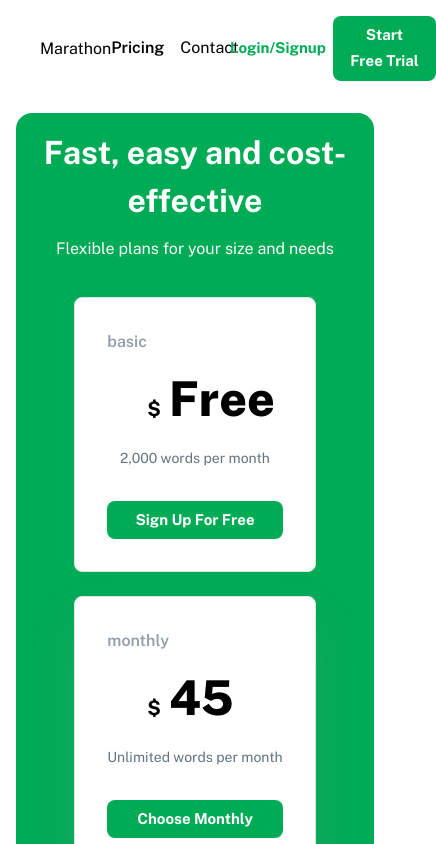
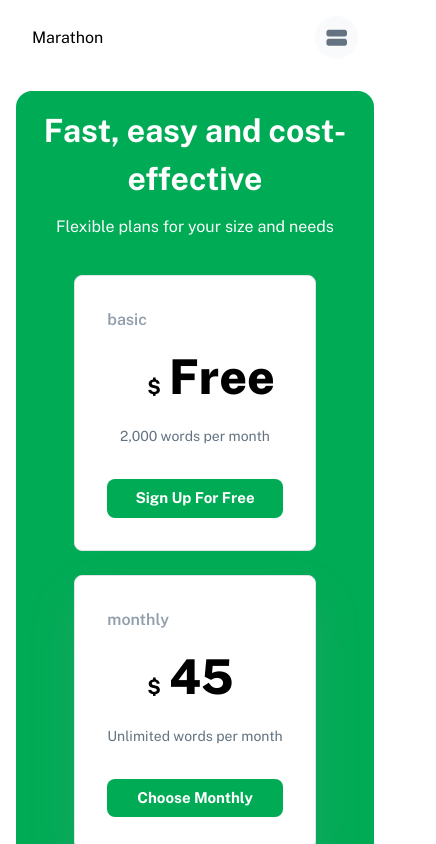
Before and after one commit to dhana0123/marathon, a React (Create React App) app: page /plans in a window 390 px wide. Shown: the top 844 px of the page, 436 px wide, since content can reach past the window. Built offline with nearby package versions, Linux system fonts and the light colour scheme.

Commit message:
feat(topbarnav): topbarnav added

```diff
--- a/src/components/Nav/TopNavbar.tsx
+++ b/src/components/Nav/TopNavbar.tsx
@@ -1,14 +1,82 @@
 import React from "react";
 import { useLocation, useNavigate } from "react-router-dom";
-import { Container, Stack, Box, Typography, Button } from "@mui/material";
+import {
+  Container,
+  Stack,
+  Box,
+  Typography,
+  Button,
+  useMediaQuery,
+  SwipeableDrawer,
+  IconButton,
+} from "@mui/material";
 import theme, { useTheme } from "@mui/material/styles";
+import ViewStreamIcon from "@mui/icons-material/ViewStream";
 
 const TopNavbar = () => {
   const { pathname } = useLocation();
   const theme = useTheme();
   const currrentPath = pathname.split("/")[1];
   const navigate = useNavigate();
-  console.log(currrentPath);
+  const matches = useMediaQuery("(max-width:600px)");
+  const [toggleNav, setToggleNav] = React.useState(false);
+
+  if (matches) {
+    return (
+      <Box p={2}>
+        <Stack
+          direction={"row"}
+          justifyContent="space-between"
+          alignItems={"center"}
+        >
+          <Box>Marathon</Box>
+          <IconButton
+            sx={{ backgroundColor: "grey.100" }}
+            onClick={() => setToggleNav(true)}
+          >
+            <ViewStreamIcon sx={{ color: "grey.600" }} />
+          </IconButton>
+        </Stack>
+        <SwipeableDrawer
+          anchor={"top"}
+          open={toggleNav}
+          onClose={() => setToggleNav(false)}
+          onOpen={() => setToggleNav(true)}
+        >
+          <Stack
+            direction={"column"}
+            justifyContent="center"
+            alignItems={"flex-start"}
+            spacing={2}
+            p={3}
+          >
+            <Typography
+              onClick={() => navigate("/plans")}
+              variant={currrentPath === "plans" ? "subtitle1" : "body1"}
+              sx={{
+                cursor: "pointer",
+                transition: theme.transitions.create(["fontSize"]),
+              }}
+            >
+              Pricing
+            </Typography>
+            <Typography
+              onClick={() => navigate("/contact")}
+              variant={currrentPath === "contact" ? "subtitle1" : "body1"}
+              sx={{
+                cursor: "pointer",
+                transition: theme.transitions.create(["fontSize"]),
+              }}
+            >
+              Contact
+            </Typography>
+            <Button variant="outlined">Login/Signup</Button>
+            <Button variant="contained">Start free trial</Button>
+          </Stack>
+        </SwipeableDrawer>
+      </Box>
+    );
+  }
 
   return (
     <Container sx={{ backgrouond: "transparent" }}>
```
